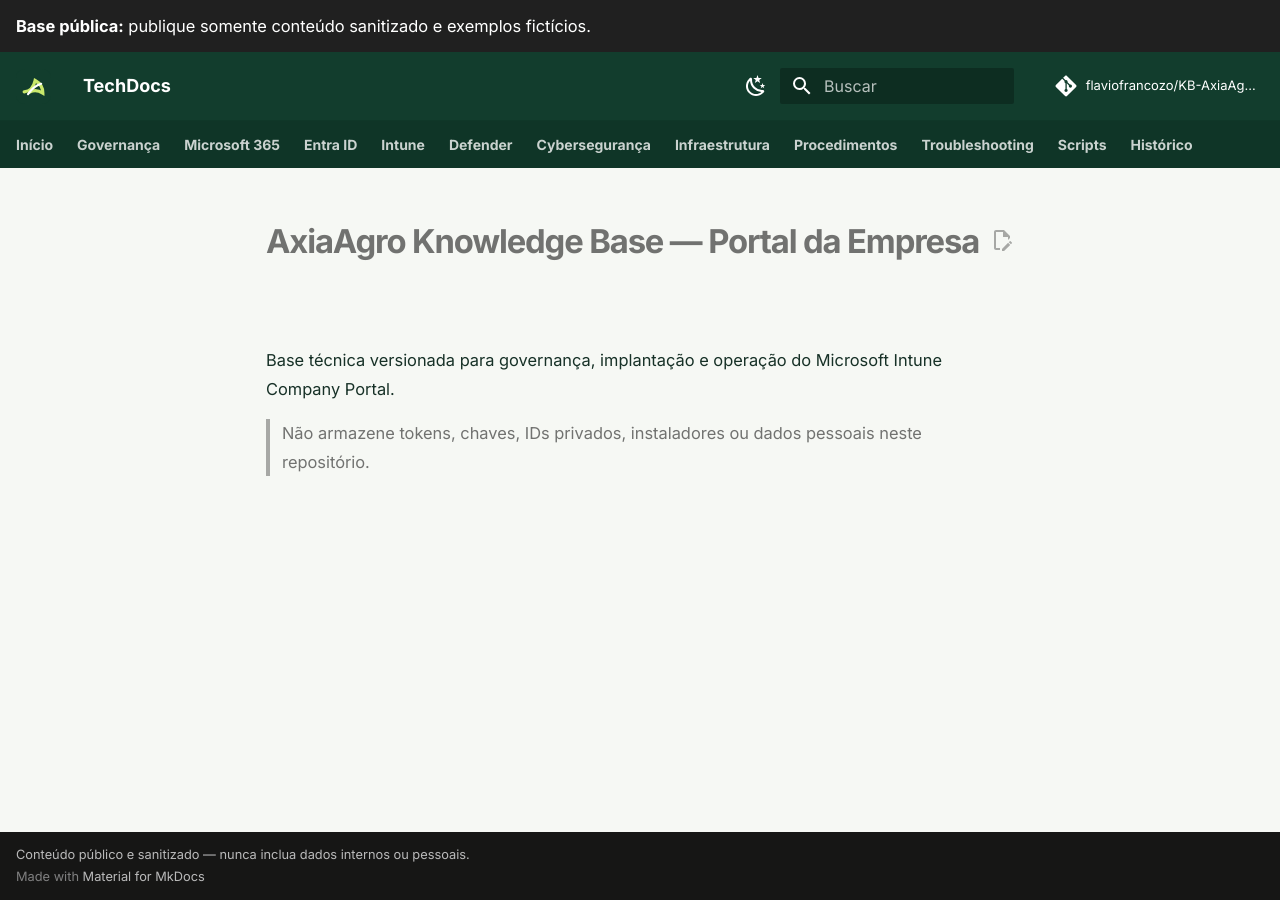
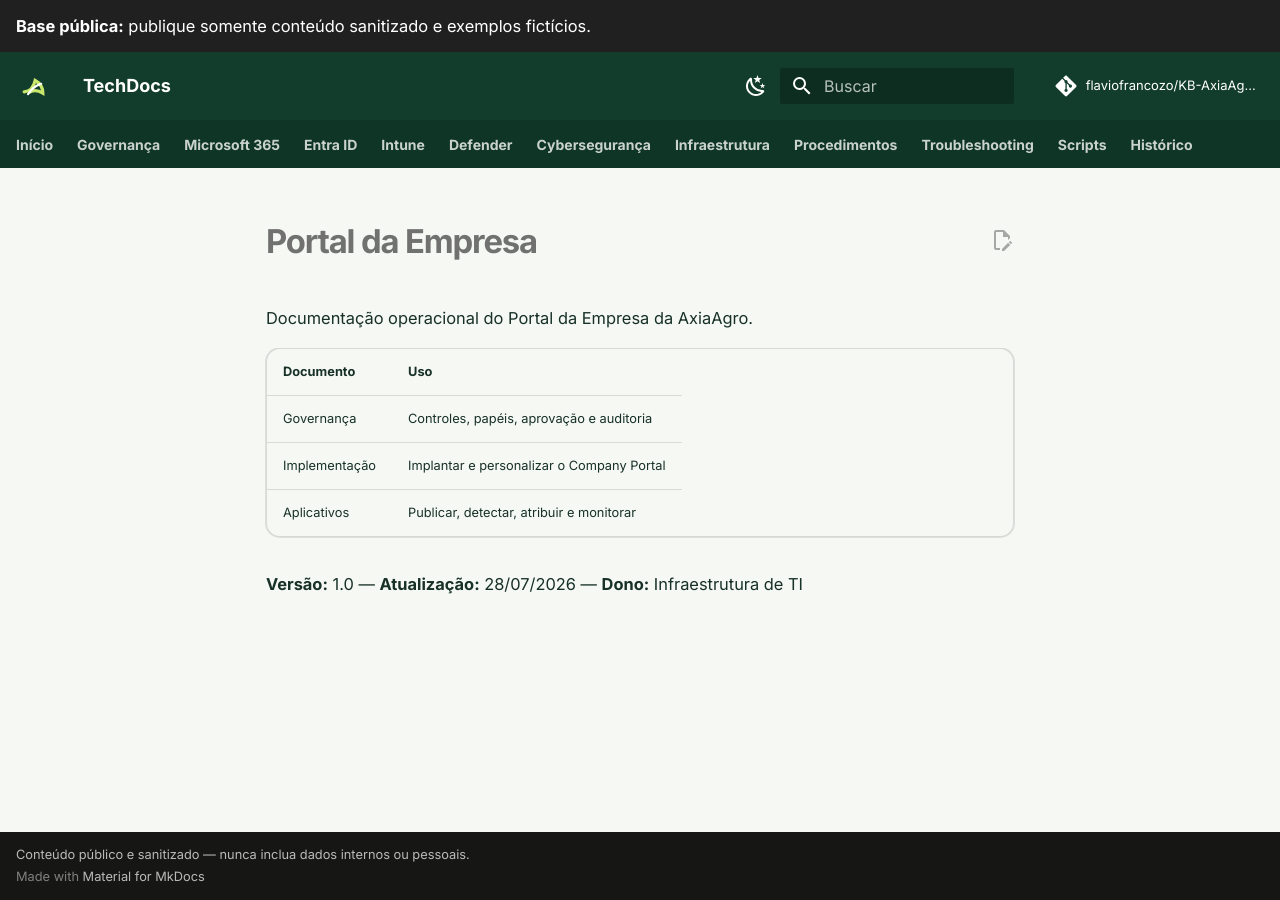
Before and after one commit to flaviofrancozo/KB-AxiaAgro, an MkDocs documentation site: the page built from docs/governanca/portal-empresa/index.md, in a window 1280 px wide. Built offline with MkDocs 1.6.1 and Material for MkDocs 9.7.7, drawn with Linux system fonts in a browser that asks for light colours; comment, search, counter and statistics services are not loaded.

Commit message:
Update index.md

```diff
--- a/docs/governanca/portal-empresa/index.md
+++ b/docs/governanca/portal-empresa/index.md
@@ -1,5 +1,11 @@
-# AxiaAgro Knowledge Base — Portal da Empresa
+# Portal da Empresa
 
-Base técnica versionada para governança, implantação e operação do Microsoft Intune Company Portal.
+Documentação operacional do Portal da Empresa da AxiaAgro.
 
-> Não armazene tokens, chaves, IDs privados, instaladores ou dados pessoais neste repositório.
+| Documento | Uso |
+|---|---|
+| Governança | Controles, papéis, aprovação e auditoria |
+| Implementação | Implantar e personalizar o Company Portal |
+| Aplicativos | Publicar, detectar, atribuir e monitorar |
+
+**Versão:** 1.0 — **Atualização:** 28/07/2026 — **Dono:** Infraestrutura de TI
```
